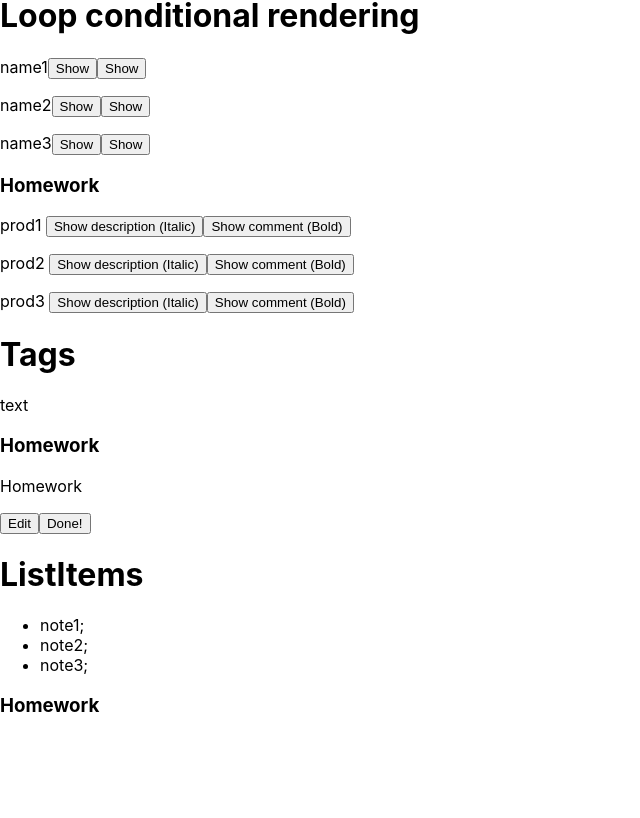
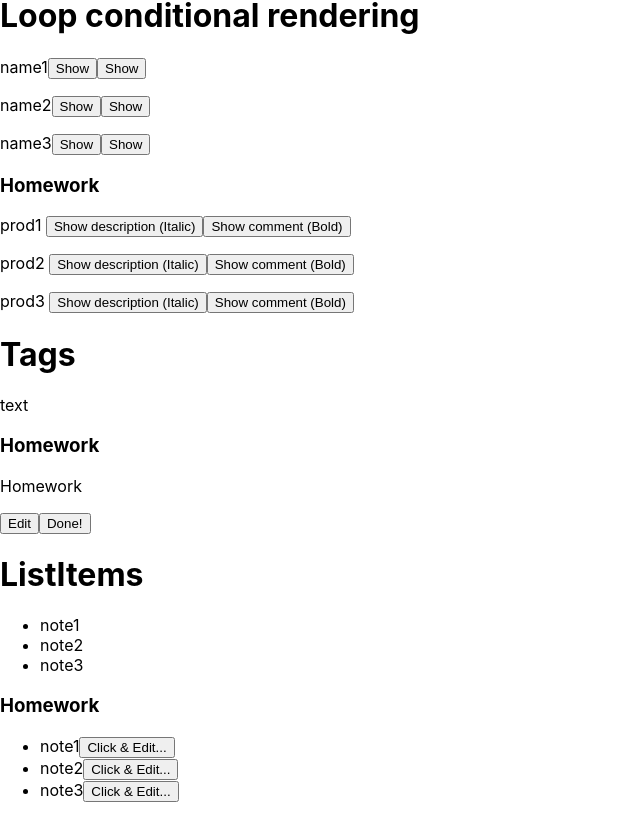
Before and after one commit to LP0013/learning-react, a React (Create React App) app: page / in a window 1280 px wide. Shown: the part 903-1721 px from the top of the page, without its empty margins (0-640 px from the left). Before the commit the page ends 1639 px from the top, so only its background shows below. Built offline with nearby package versions, Linux system fonts and the light colour scheme.

Commit message:
List Items done

```diff
--- a/src/tasks/editing/ListItems.js
+++ b/src/tasks/editing/ListItems.js
@@ -19,7 +19,7 @@ function ListItems() {
         let elem;
         if (!note.isEdit) {
             elem = <span onClick={() => startEdit(index)}>
-			{note.text};
+			{note.text}
 		</span>
         } else {
             elem = <input value={note.text}
@@ -47,10 +47,59 @@ function ListItems() {
         }))
     }
 
+    let [notesHW, setNotesHW] = useState(initNotes);
+    let resultHW = notesHW.map((note, index) => {
+        let content;
+
+        if (!note.isEdit) {
+            content = <li key={index}>{note.text}
+                <button onClick={() => editNote(index)}>Click & Edit...</button>
+            </li>
+        } else {
+            content =
+                <li key={index}><input type="text" value={note.text} onChange={event => changeInpVal(event, index)}/>
+                    <button onClick={() => saveNote(index)}>Click to Save!</button>
+                </li>
+        }
+
+        return content
+    })
+
+    function editNote(index) {
+        setNotesHW(notesHW.map((note, no) => {
+            if (index === no) {
+                return {...note, isEdit: true}
+            } else {
+                return note
+            }
+        }))
+    }
+
+    function saveNote(index) {
+        setNotesHW(notesHW.map((note, no) => {
+            if (index === no) {
+                return {...note, isEdit: false}
+            } else {
+                return note
+            }
+        }))
+    }
+
+    function changeInpVal(event, index) {
+        setNotesHW(notesHW.map((note, no) => {
+            if (index === no) {
+                return {...note, text: event.target.value}
+            } else {
+                return note
+            }
+        }))
+    }
+
     return <div>
         <h1>ListItems</h1>
         <ul>{result}</ul>
         <h3>Homework</h3>
+        <ul>{resultHW}</ul>
     </div>
 }
 
```
